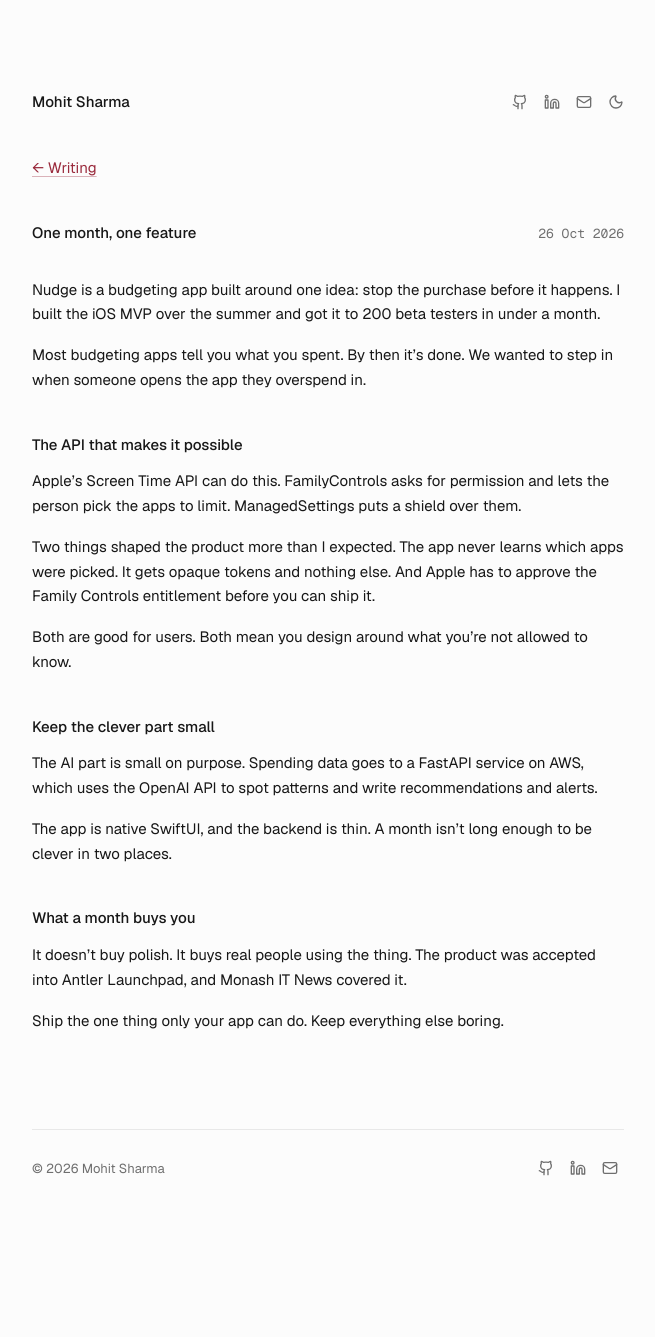
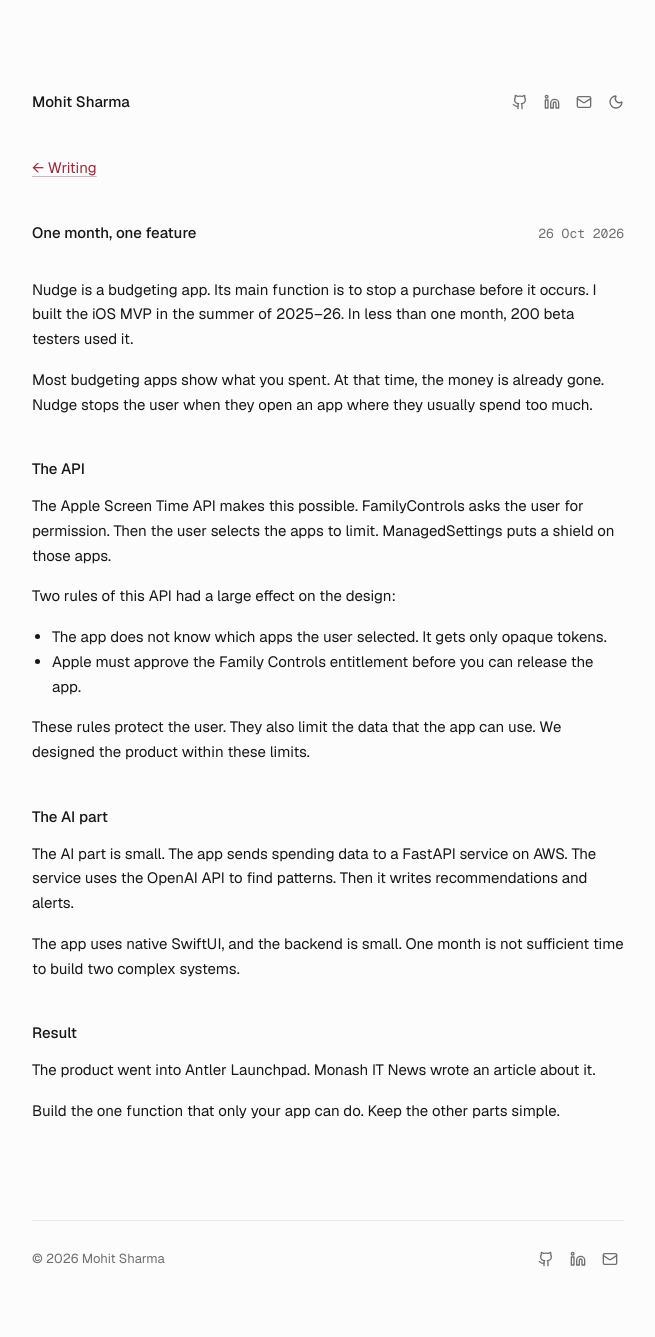
Before and after one commit to mohitms007/portfolio, a Jekyll site: the page built from _posts/2026-10-26-one-month-one-feature.md, in a window 1280 px wide. Shown: the whole page, without its empty margins (312-967 px from the left). Built offline with Jekyll 4.4.1, drawn with Linux system fonts in a browser that asks for light colours; before the commit the page ends 1246 px from its top, so only the background shows below that.

Commit message:
master: rewrite the posts in Simplified Technical English

```diff
--- a/_posts/2026-10-26-one-month-one-feature.md
+++ b/_posts/2026-10-26-one-month-one-feature.md
@@ -1,29 +1,32 @@
 ---
 layout: post
 title: One month, one feature
-description: Shipping the iOS MVP of Nudge to 200 beta testers.
+description: How I built the iOS MVP of Nudge for 200 beta testers.
 ---
 
-Nudge is a budgeting app built around one idea: stop the purchase before it happens. I built the iOS MVP over the summer and got it to 200 beta testers in under a month.
+Nudge is a budgeting app. Its main function is to stop a purchase before it occurs. I built the iOS MVP in the summer of 2025–26. In less than one month, 200 beta testers used it.
 
-Most budgeting apps tell you what you spent. By then it's done. We wanted to step in when someone opens the app they overspend in.
+Most budgeting apps show what you spent. At that time, the money is already gone. Nudge stops the user when they open an app where they usually spend too much.
 
-## The API that makes it possible
+## The API
 
-Apple's Screen Time API can do this. FamilyControls asks for permission and lets the person pick the apps to limit. ManagedSettings puts a shield over them.
+The Apple Screen Time API makes this possible. FamilyControls asks the user for permission. Then the user selects the apps to limit. ManagedSettings puts a shield on those apps.
 
-Two things shaped the product more than I expected. The app never learns which apps were picked. It gets opaque tokens and nothing else. And Apple has to approve the Family Controls entitlement before you can ship it.
+Two rules of this API had a large effect on the design:
 
-Both are good for users. Both mean you design around what you're not allowed to know.
+- The app does not know which apps the user selected. It gets only opaque tokens.
+- Apple must approve the Family Controls entitlement before you can release the app.
 
-## Keep the clever part small
+These rules protect the user. They also limit the data that the app can use. We designed the product within these limits.
 
-The AI part is small on purpose. Spending data goes to a FastAPI service on AWS, which uses the OpenAI API to spot patterns and write recommendations and alerts.
+## The AI part
 
-The app is native SwiftUI, and the backend is thin. A month isn't long enough to be clever in two places.
+The AI part is small. The app sends spending data to a FastAPI service on AWS. The service uses the OpenAI API to find patterns. Then it writes recommendations and alerts.
 
-## What a month buys you
+The app uses native SwiftUI, and the backend is small. One month is not sufficient time to build two complex systems.
 
-It doesn't buy polish. It buys real people using the thing. The product was accepted into Antler Launchpad, and Monash IT News covered it.
+## Result
 
-Ship the one thing only your app can do. Keep everything else boring.
+The product went into Antler Launchpad. Monash IT News wrote an article about it.
+
+Build the one function that only your app can do. Keep the other parts simple.
```
Also changed, not shown: _posts/2026-10-26-dont-let-the-model-do-the-maths.md (deleted, +0 -55 lines), _posts/2026-10-26-use-the-model-to-read-not-to-calculate.md (added, +71 -0 lines), _posts/2026-10-26-what-4100-hours-of-timesheets-say-about-writing-code.md (deleted, +0 -73 lines), _posts/2026-10-26-what-4100-hours-of-timesheets-show-about-writing-code.md (added, +83 -0 lines).
